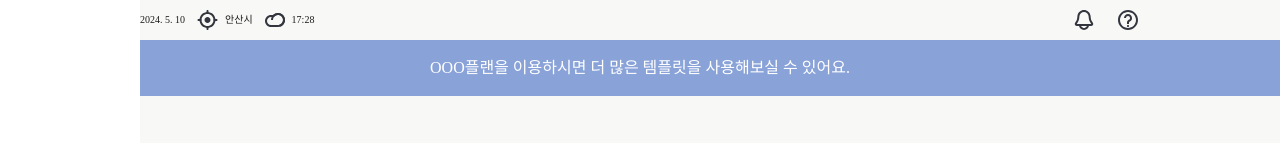
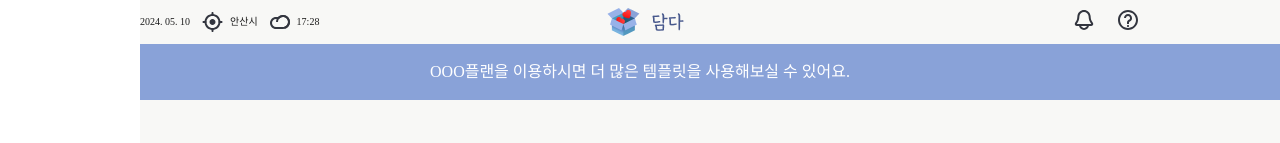
Before and after one commit to Dambda/Dambda-Client, a React (Vite) app: page / in a window 1280 px wide. Shown: the top 143 px of the page. Built offline with nearby package versions, Linux system fonts and the light colour scheme; a web font is replaced by a local one.

Commit message:
layout state 추가

```diff
--- a/src/App.jsx
+++ b/src/App.jsx
@@ -14,6 +14,7 @@ import CalendarDetailPage from './pages/CalendarDetailPage';
 import CalendarAnalysisPage from './pages/CalendarAnalysisPage';
 
 function App() {
+
   return (
     <>
       <ThemeProvider theme={theme}>
--- a/src/components/layout/Layout.jsx
+++ b/src/components/layout/Layout.jsx
@@ -1,19 +1,32 @@
-import { useState } from "react";
+import { useEffect, useState } from "react";
 import Menu from "./menu/Menu";
 import Header from "./header/Header";
-import { Outlet } from "react-router-dom";
+import { Outlet, json, useLocation } from "react-router-dom";
 
 const Layout = () => {
+    const [isShowMenu, setIsShowMenu] = useState("show");
+    const [headerOpt, setHeaderOpt] = useState("default");
+    const location = useLocation();
+
     const fold = localStorage.getItem('fold');
     const parseFold = fold === null ? false : JSON.parse(fold);
     const [isFold, setIsFold] = useState(parseFold);
 
+    useEffect(() => {
+        if(location.pathname === "/writing"){
+            setIsShowMenu("none")
+            setHeaderOpt("center")
+        } else {
+            setIsShowMenu("show")
+            setHeaderOpt("default");
+        }
+    }, [location])
     return (
         <>
             <div style={{display : "flex", width : "100%"}}>
-                {true && <Menu isFold={isFold} setFold={setIsFold}/>}
+                {isShowMenu === "show" && <Menu isFold={isFold} setFold={setIsFold}/>}
                 <div style={{width : "100%", backgroundColor : "#F8F8F6"}}>
-                    <Header/>
+                    <Header headerOpt={headerOpt}/>
                     <div style={{width : "100vw"}}>
                         <Outlet />
                     </div>
--- a/src/components/layout/header/Header.jsx
+++ b/src/components/layout/header/Header.jsx
@@ -1,16 +1,27 @@
-import React from "react";
+import React, { useEffect, useState } from "react";
 import HeaderIcon from "./HeaderIcon";
 import Container from "@/styles/layout/header";
 import HeaderUser from "./HeaderUser";
+import LogoIMG from "@/assets/logo-img.png";
+import LogoTEXT from "@/assets/logo-text.png";
 
-const Header = () => {
+const Header = ({headerOpt}) => {
 
     return (
         <div style={{width : "100vw", display : "flex", justifyContent : "center"}}>
-            <Container>
+            <Container headeropt = {headerOpt}>
                 <HeaderUser />
-                <img src="" alt="" />
-                <HeaderIcon />
+                {
+                    headerOpt === "default" ?
+                    <div style={{display : "flex", alignItems : "center", gap : "12px", marginRight : "100px"}}>
+                        <img alt="logo-img" src={LogoIMG}></img>
+                        <img alt="logo-text" src={LogoTEXT}></img>
+                    </div>
+                    : ""
+                }
+                {
+                    headerOpt === "default" ?  <HeaderIcon /> : ""
+                }
             </Container>
         </div>
 
--- a/src/components/layout/header/HeaderUser.jsx
+++ b/src/components/layout/header/HeaderUser.jsx
@@ -1,11 +1,21 @@
-import React from "react";
+import React, { useState, useEffect } from "react";
 import GpsSVG from "@/assets/icon/header/gps.svg?react";
 import CloudSVG from "@/assets/icon/header/cloud.svg?react";
 
 const HeaderUser = () => {
-    const today = new Date();
-    const formattedDate = `${today.getFullYear()}. ${today.getMonth() + 1}. ${today.getDate()}`;
-    const formattedTime = `${today.getHours()}:${today.getMinutes()}`;
+    const [currentTime, setCurrentTime] = useState(new Date());
+    useEffect(() => {
+        const timer = setInterval(() => {
+            setCurrentTime(new Date());
+        }, 10000);
+
+        return () => clearInterval(timer);
+    }, []);
+
+    const formattedDate = `${currentTime.getFullYear()}.
+    ${currentTime.getMonth() + 1 < 10 ? "0" + (currentTime.getMonth() + 1) : currentTime.getMonth() + 1}.
+    ${currentTime.getDate() < 10 ? "0" + currentTime.getDate() : currentTime.getDate()}`;
+    const formattedTime = `${currentTime.getHours()}:${currentTime.getMinutes() < 10 ? "0"+currentTime.getMinutes() : currentTime.getMinutes()}`;
 
     return (
         <div style={{display:"flex", gap:"10px"}}>
--- a/src/components/layout/menu/Menu.jsx
+++ b/src/components/layout/menu/Menu.jsx
@@ -8,6 +8,7 @@ const Menu = ({isFold, setFold}) => {
         localStorage.setItem("fold", JSON.stringify(!isFold));
         setFold(value);
     }
+
     return (
         <Styled.Container isfold={isFold.toString()} onMouseEnter={(e) => onChange(true)} onMouseLeave={(e) => onChange(false)} className={`${isFold === true ? "active": ""}`}>
             <div>
--- a/src/styles/layout/header.js
+++ b/src/styles/layout/header.js
@@ -5,7 +5,7 @@ const Container = styled.div`
     width: 1000px;
     padding: 8px 0px;
     display: flex;
-    justify-content: space-between;
+    justify-content: ${(props) => props.headeropt === "center" ? "center" : "space-between"};
     font-size: 14px;
     color : ${theme.color.black};
     & .item {
```
